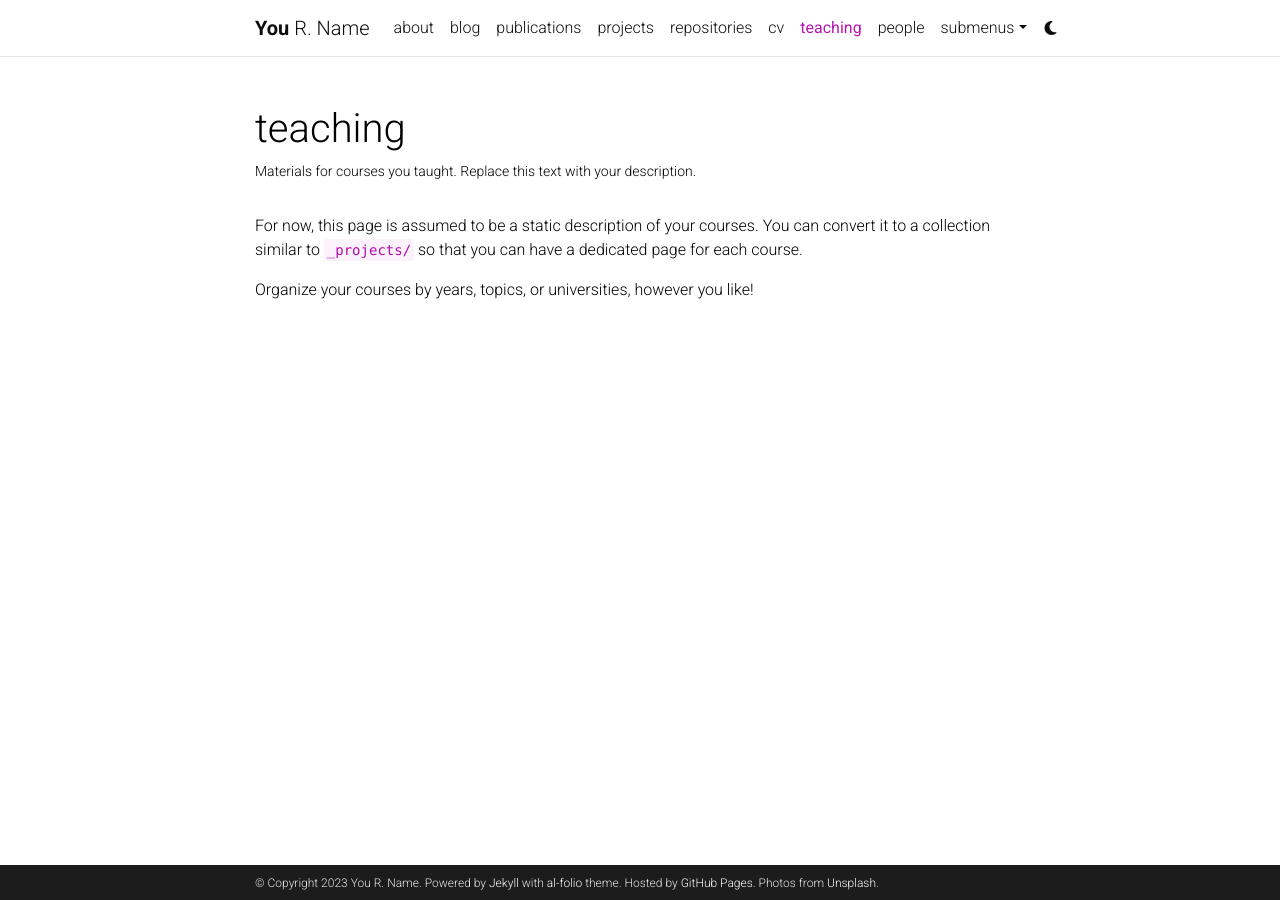
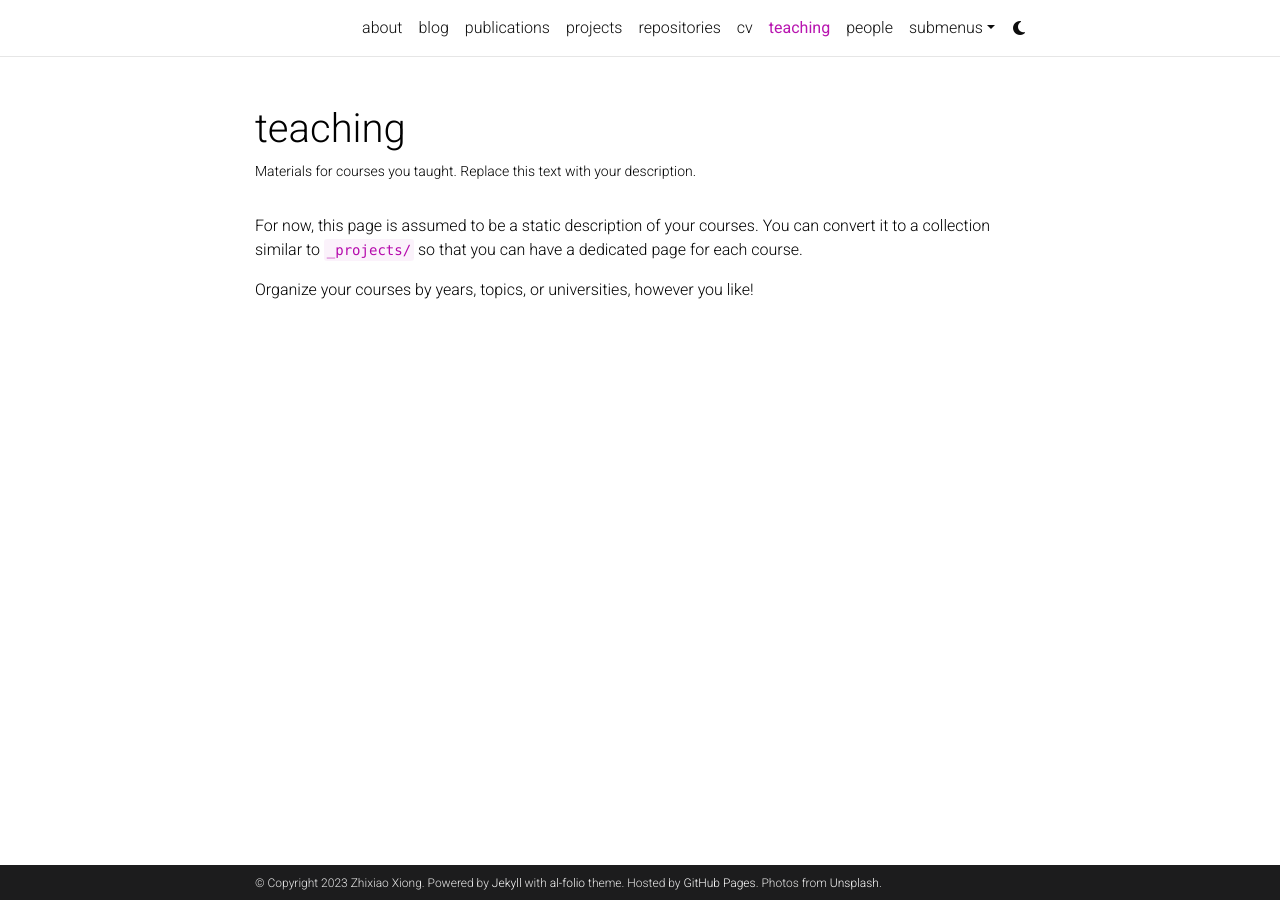
Before and after one commit to Roushlfy/Roushlfy.github.io, a Jekyll site: the page built from _pages/teaching.md, in a window 1280 px wide. Built offline with Jekyll 4.4.1, drawn with Linux system fonts in a browser that asks for light colours; comment, search, counter and statistics services are not loaded; a style sheet for code colours, icons or effects is not loaded.

Commit message:
initial commit

```diff
--- a/_config.yml
+++ b/_config.yml
@@ -2,11 +2,11 @@
 # Site settings
 # -----------------------------------------------------------------------------
 
-title: blank # the website title (if blank, full name will be used instead)
-first_name: You
-middle_name: R.
-last_name: Name
-email: you@example.com
+title: # the website title (if blank, full name will be used instead)
+first_name: Zhixiao
+middle_name:
+last_name: Xiong
+email: xiongzhixiao88@gmail.com
 description: > # the ">" symbol means to ignore newlines until "footer_text:"
   A simple, whitespace theme for academics. Based on [*folio](https://github.com/bogoli/-folio) design.
 footer_text: >
@@ -18,8 +18,8 @@
 lang: en # the language of your site (for example: en, fr, cn, ru, etc.)
 icon: ⚛️  # the emoji used as the favicon (alternatively, provide image name in /assets/img/)
 
-url: https://alshedivat.github.io # the base hostname & protocol for your site
-baseurl: /al-folio # the subpath of your site, e.g. /blog/
+url: https://Roushlfy.github.io # the base hostname & protocol for your site
+baseurl: # the subpath of your site, e.g. /blog/
 last_updated: false # set to true if you want to display last updated in the footer
 impressum_path:  # set to path to include impressum link in the footer, use the same path as permalink in a page, helps to conform with EU GDPR
 
```
